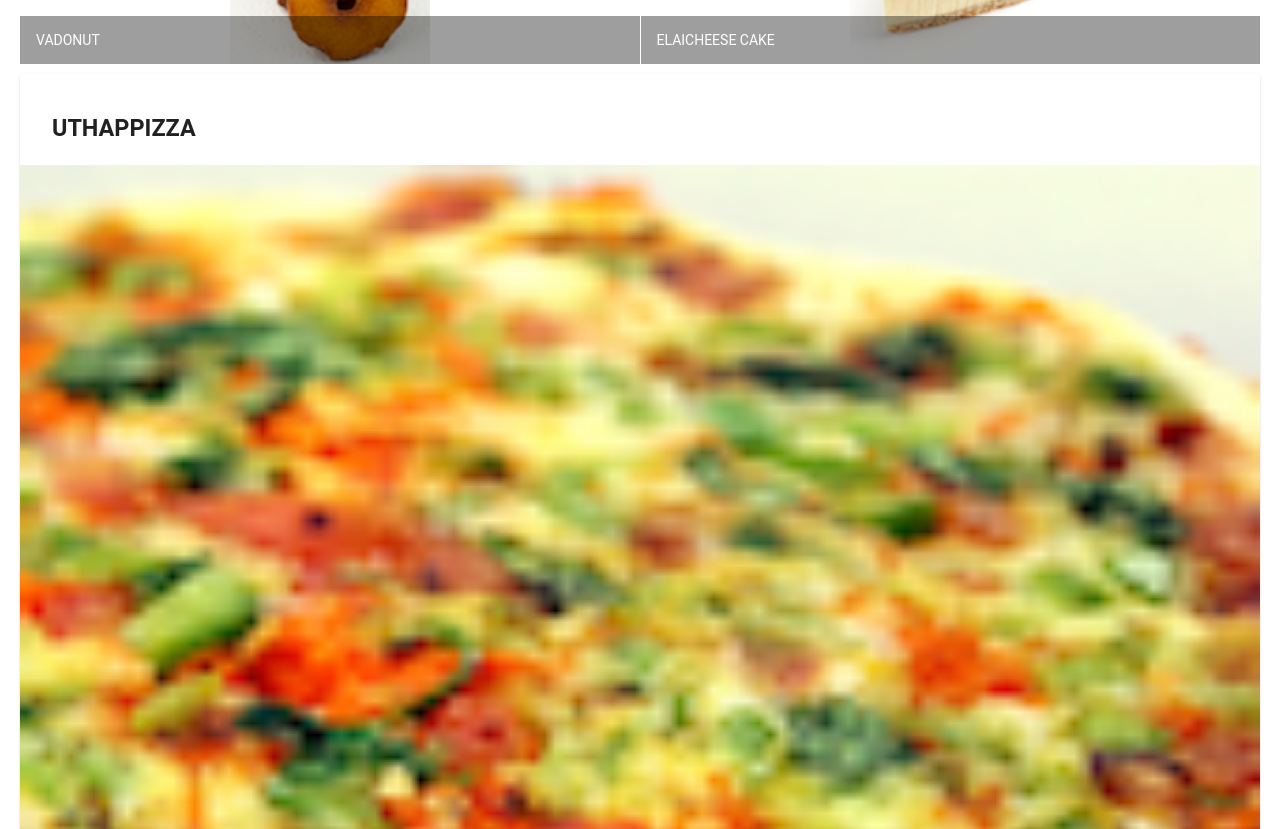
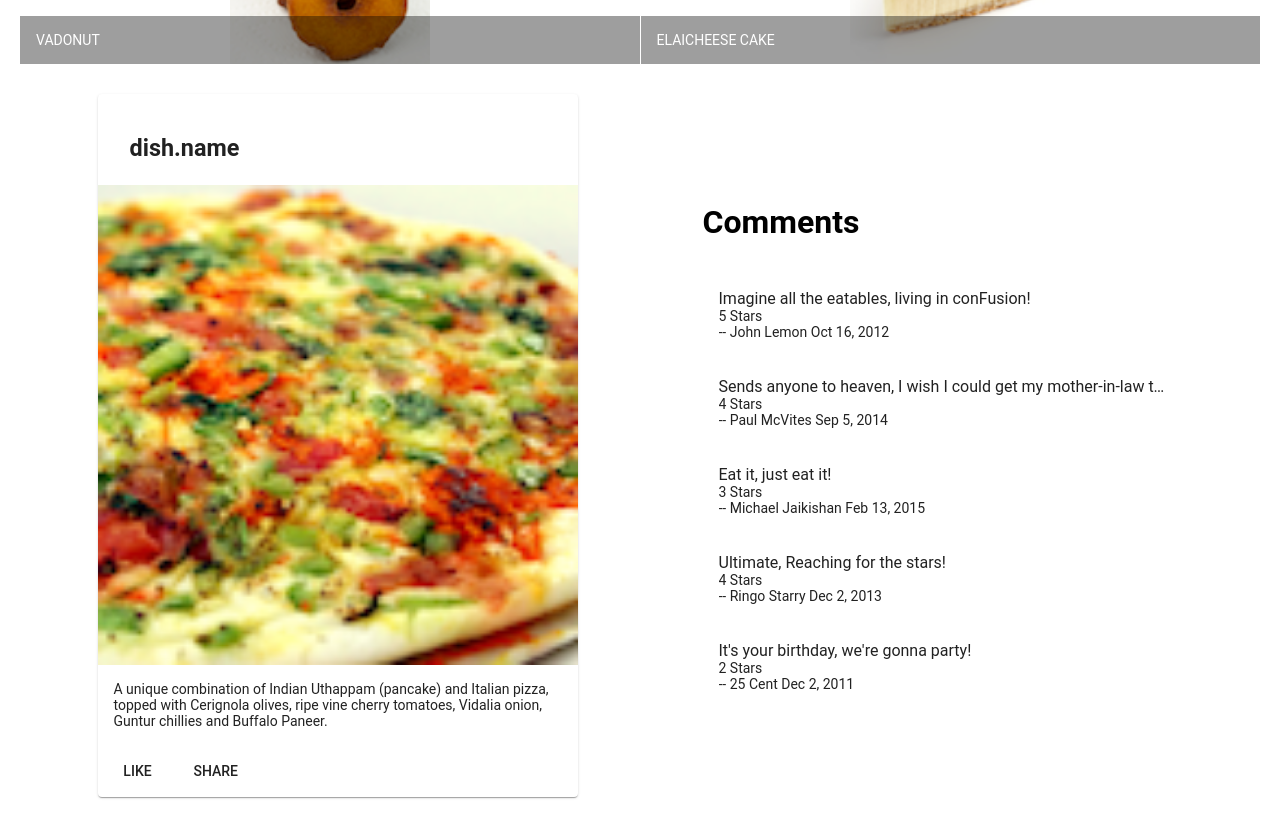
Before and after one commit to leonardloh/HKUST-Counsera-Angular-Web-App, an Angular app in the folder Angular/conFusion/: page / in a window 1280 px wide. Shown: the part 500-1329 px from the top of the page. Built offline with nearby package versions, Linux system fonts and the light colour scheme.

Commit message:
Assignment 1 - add "dishdetail" components

```diff
--- a/Angular/conFusion/src/app/app.module.ts
+++ b/Angular/conFusion/src/app/app.module.ts
@@ -12,11 +12,13 @@
 
 import 'hammerjs';
 import { MenuComponent } from './menu/menu.component';
+import { DishdetailComponent } from './menu/dishdetail/dishdetail.component';
 
 @NgModule({
   declarations: [
     AppComponent,
-    MenuComponent
+    MenuComponent,
+    DishdetailComponent
   ],
   imports: [
     BrowserModule,
--- /dev/null
+++ b/Angular/conFusion/src/app/menu/dishdetail/dishdetail.component.html
@@ -0,0 +1,39 @@
+<div class="container"
+    fxLayout="row"
+    fxLayout.sm="column"
+    fxLayout.xs="column"
+    fxLayoutAlign.gt-md="space-around center"
+    fxLayoutGap="10px"
+    fxLayoutGap.xs="0">
+
+  <div fxFlex="40">
+    <mat-card>
+      <mat-card-header>
+        <mat-card-title>
+          <h3>dish.name</h3>
+        </mat-card-title>
+      </mat-card-header>
+      <img mat-card-image src={{dish.image}} alt={{dish.name}}>
+      <mat-card-content>
+        <p>{{dish.description}}
+        </p>
+      </mat-card-content>
+      <mat-card-actions>
+        <button mat-button>LIKE</button>
+        <button mat-button>SHARE</button>
+      </mat-card-actions>
+    </mat-card>
+  </div>
+
+  <div fxFlex="40">
+    <h1>Comments</h1>
+    <mat-list *ngIf="dish">
+      <mat-list-item *ngFor="let comment of dish.comments">
+        <p matLine>{{comment.comment}}</p>
+        <p matLine>{{comment.rating}} Stars</p>
+        <p matLine>-- {{comment.author}} {{comment.date | date:'MMM d, y'}}</p>
+      </mat-list-item>
+    </mat-list>
+  </div>
+
+</div>
--- /dev/null
+++ b/Angular/conFusion/src/app/menu/dishdetail/dishdetail.component.ts
@@ -0,0 +1,57 @@
+import { Component, OnInit } from '@angular/core';
+const DISH = {
+  id: '0',
+  name: 'Uthappizza',
+  image: '../assets/images/uthappizza.png',
+  category: 'mains',
+  featured: true,
+  label: 'Hot',
+  price: '4.99',
+  // tslint:disable-next-line:max-line-length
+  description: 'A unique combination of Indian Uthappam (pancake) and Italian pizza, topped with Cerignola olives, ripe vine cherry tomatoes, Vidalia onion, Guntur chillies and Buffalo Paneer.',
+  comments: [
+       {
+           rating: 5,
+           comment: 'Imagine all the eatables, living in conFusion!',
+           author: 'John Lemon',
+           date: '2012-10-16T17:57:28.556094Z'
+       },
+       {
+           rating: 4,
+           comment: 'Sends anyone to heaven, I wish I could get my mother-in-law to eat it!',
+           author: 'Paul McVites',
+           date: '2014-09-05T17:57:28.556094Z'
+       },
+       {
+           rating: 3,
+           comment: 'Eat it, just eat it!',
+           author: 'Michael Jaikishan',
+           date: '2015-02-13T17:57:28.556094Z'
+       },
+       {
+           rating: 4,
+           comment: 'Ultimate, Reaching for the stars!',
+           author: 'Ringo Starry',
+           date: '2013-12-02T17:57:28.556094Z'
+       },
+       {
+           rating: 2,
+           comment: 'It\'s your birthday, we\'re gonna party!',
+           author: '25 Cent',
+           date: '2011-12-02T17:57:28.556094Z'
+       }
+   ]
+};
+@Component({
+  selector: 'app-dishdetail',
+  templateUrl: './dishdetail.component.html',
+  styleUrls: ['./dishdetail.component.scss']
+})
+export class DishdetailComponent implements OnInit {
+  dish = DISH;
+  constructor() { }
+
+  ngOnInit() {
+  }
+
+}
--- a/Angular/conFusion/src/app/menu/menu.component.html
+++ b/Angular/conFusion/src/app/menu/menu.component.html
@@ -18,23 +18,6 @@
     </mat-grid-list>
   </div>
 
-  <div fxFlex *ngIf="selectedDish">
-    <mat-card>
-      <mat-card-header>
-        <mat-card-title>
-          <h3>{{selectedDish.name | uppercase}}</h3>
-        </mat-card-title>
-      </mat-card-header>
-      <img mat-card-image src={{selectedDish.image}} alt={{selectedDish.name}}>
-      <mat-card-content>
-        <p>{{selectedDish.description}}
-        </p>
-      </mat-card-content>
-      <mat-card-actions>
-        <button mat-button>LIKE</button>
-        <button mat-button>SHARE</button>
-      </mat-card-actions>
-    </mat-card>
-  </div>
+  <app-dishdetail></app-dishdetail>
 
 </div>
```
Also changed, not shown: Angular/conFusion/src/app/menu/dishdetail/dishdetail.component.scss (added), 1 other file (tests, documents, lock files or other folders).
